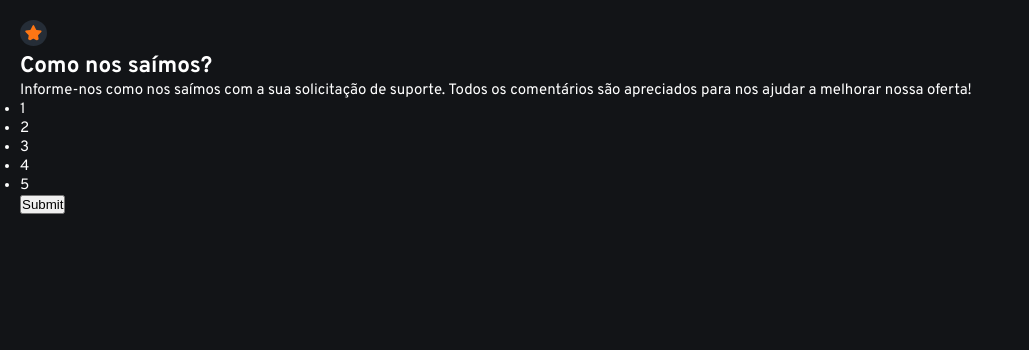
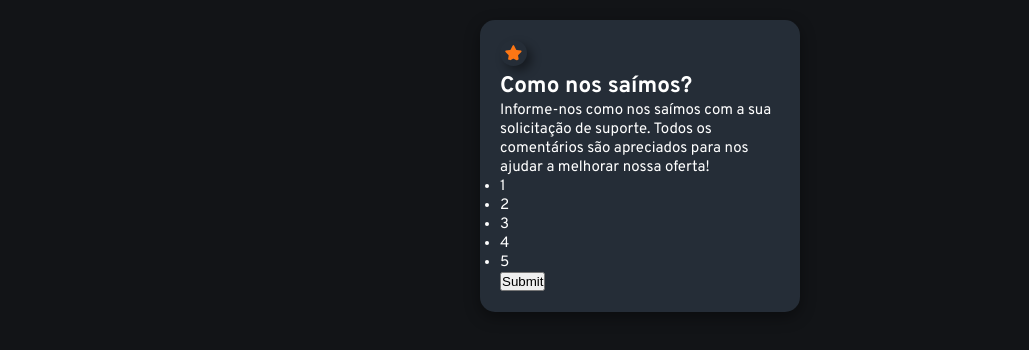
Before and after one commit to Lucascruz-lab/Classifica-o-interativa, a plain HTML site: page index.html in a window 1280 px wide. Shown: the whole page, without its empty margins (0-1029 px from the left). Drawn offline with Linux system fonts and the light colour scheme.

Commit message:
div centralizada

```diff
--- a/index.html
+++ b/index.html
@@ -8,7 +8,7 @@
     <link rel="stylesheet" href="style.css">
 </head>
 <body>
-    <div id="cantainer">
+    <div id="container">
         <section>
             <div id="icon-star">
                 <img src="./images/icon-star.svg" alt="">
--- a/style.css
+++ b/style.css
@@ -17,11 +17,25 @@
     color: hsl(0, 0%, 100%);
     padding: 10px;
     margin: 10px;
+    display: flex;
+    justify-content: center;
  }
+
+
+
+#container {
+    background: hsl(213, 19%, 18%);
+    padding: 20px;
+    border-radius: 15px;
+    width: 100%;
+    max-width: 320px;
+    box-shadow: 0px 5px 15px rgba(0, 0, 0, 0.4);
+}
 
 
 img {
     background-color: hsl(213, 19%, 18%);
     padding: 5px;
     border-radius: 50%;
+    box-shadow: 5px 5px 10px rgba(0, 0, 0, 0.4);
 }
```
